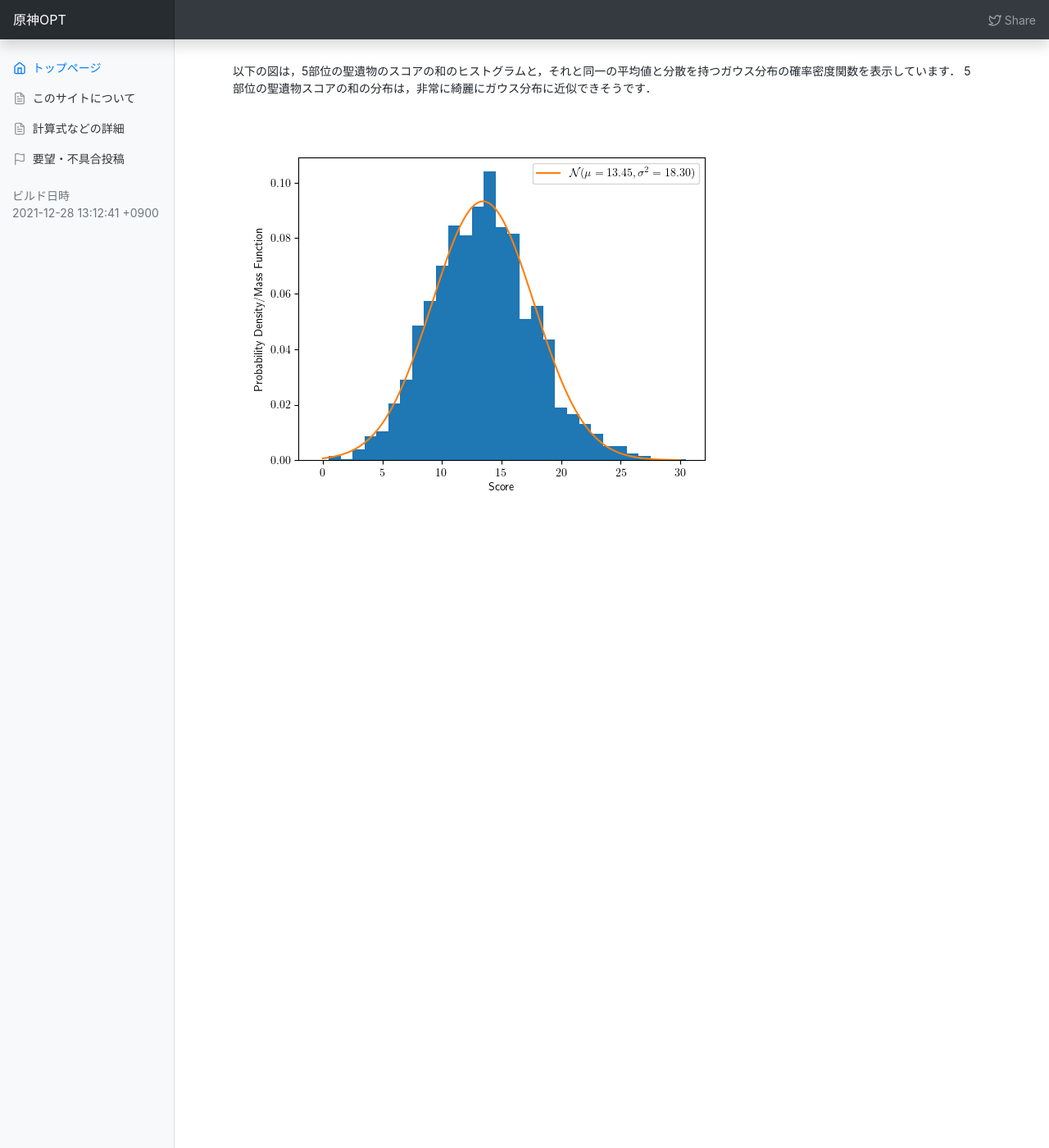
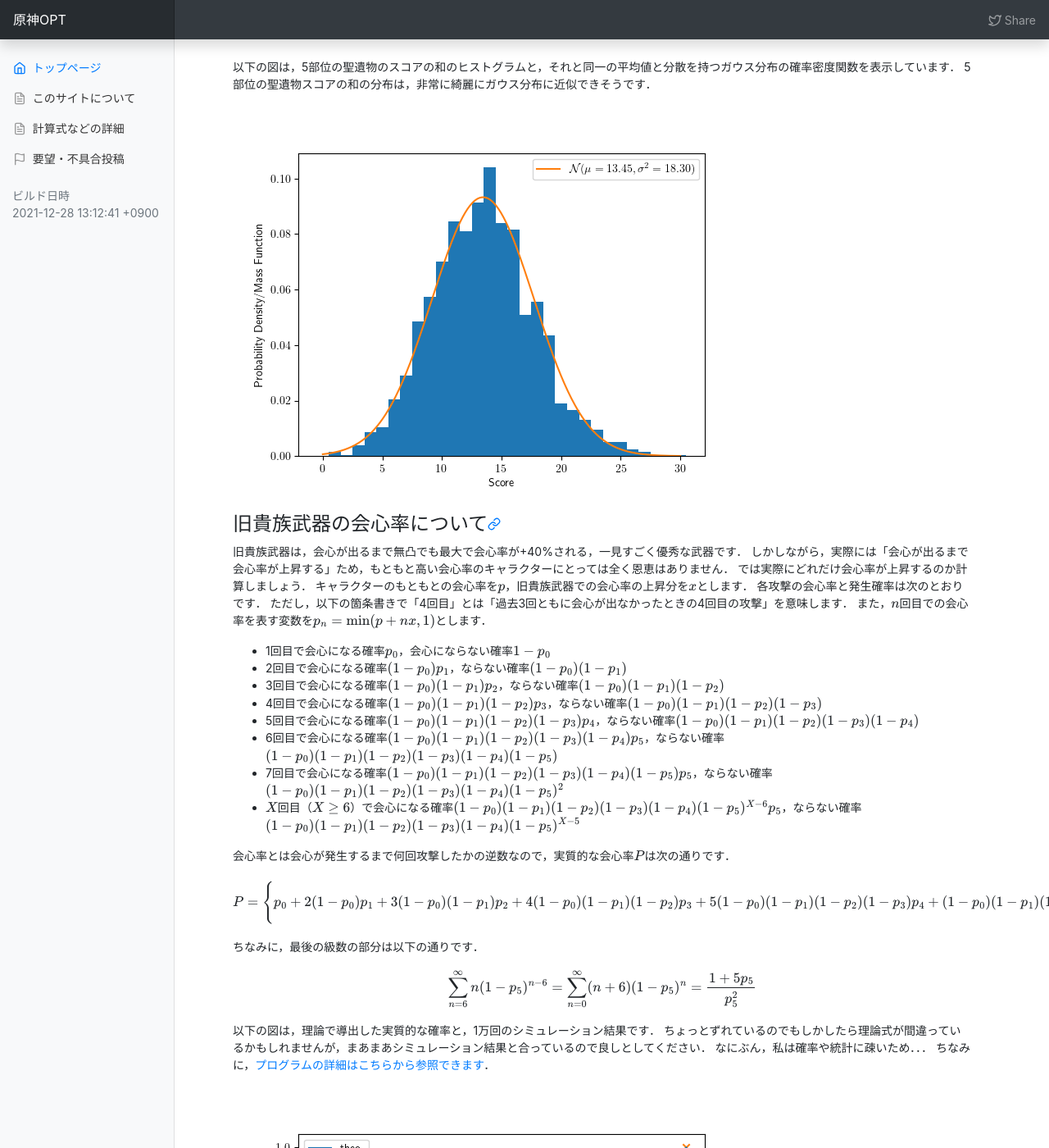
Before and after one commit to k3kaimu/genshinopt, a Jekyll site: the page built from docs/documents.md, in a window 1280 px wide and 1400 px high, scrolled down 6467 px. Shown: the whole window at 82% size. Built offline with Jekyll 4.4.1, drawn with Linux system fonts in a browser that asks for light colours; nearby versions of some CDN libraries; formulas are drawn with MathJax 3; before the commit the page ends 7097 px from its top, so only the background shows below that.

Commit message:
update docs

```diff
--- a/docs/documents.md
+++ b/docs/documents.md
@@ -341,7 +341,7 @@ $$
 サブステータスが非常に大きい場合には近似が成立しませんから，万能なスコアではありません．
 
 
-### 聖遺物の偏差値
+#### 聖遺物の偏差値
 
 聖遺物有効度や聖遺物スコアの確率分布がガウス分布に従うと仮定したとき，それぞれの値の偏差値を考えることができます．
 聖遺物有効度やスコアがガウス分布に従うかについて疑問を持つ方が多いと思いますが，ある一定の仮定をすることでガウス分布だと考えることができます．
@@ -379,3 +379,43 @@ $$
 
 
 ![Distribution of five artifacts score]({{ site.baseurl }}/program/artifact_dist/sum5a_artifact_score.png)
+
+
+
+#### 旧貴族武器の会心率について
+
+旧貴族武器は，会心が出るまで無凸でも最大で会心率が+40%される，一見すごく優秀な武器です．
+しかしながら，実際には「会心が出るまで会心率が上昇する」ため，もともと高い会心率のキャラクターにとっては全く恩恵はありません．
+では実際にどれだけ会心率が上昇するのか計算しましょう．
+キャラクターのもともとの会心率を$p$，旧貴族武器での会心率の上昇分を$x$とします．
+各攻撃の会心率と発生確率は次のとおりです．
+ただし，以下の箇条書きで「4回目」とは「過去3回ともに会心が出なかったときの4回目の攻撃」を意味します．
+また，$n$回目での会心率を表す変数を$p_n = \mathrm{min}(p+nx, 1)$とします．
+
++ 1回目で会心になる確率$p_0$，会心にならない確率$1-p_0$
++ 2回目で会心になる確率$(1-p_0)p_1$，ならない確率$(1-p_0)(1-p_1)$
++ 3回目で会心になる確率$(1-p_0)(1-p_1)p_2$，ならない確率$(1-p_0)(1-p_1)(1-p_2)$
++ 4回目で会心になる確率$(1-p_0)(1-p_1)(1-p_2)p_3$，ならない確率$(1-p_0)(1-p_1)(1-p_2)(1-p_3)$
++ 5回目で会心になる確率$(1-p_0)(1-p_1)(1-p_2)(1-p_3)p_4$，ならない確率$(1-p_0)(1-p_1)(1-p_2)(1-p_3)(1-p_4)$
++ 6回目で会心になる確率$(1-p_0)(1-p_1)(1-p_2)(1-p_3)(1-p_4)p_5$，ならない確率$(1-p_0)(1-p_1)(1-p_2)(1-p_3)(1-p_4)(1-p_5)$
++ 7回目で会心になる確率$(1-p_0)(1-p_1)(1-p_2)(1-p_3)(1-p_4)(1-p_5)p_5$，ならない確率$(1-p_0)(1-p_1)(1-p_2)(1-p_3)(1-p_4)(1-p_5)^2$
++ $X$回目（$X \geq 6$）で会心になる確率$(1-p_0)(1-p_1)(1-p_2)(1-p_3)(1-p_4)(1-p_5)^{X-6}p_5$，ならない確率$(1-p_0)(1-p_1)(1-p_2)(1-p_3)(1-p_4)(1-p_5)^{X-5}$
+
+会心率とは会心が発生するまで何回攻撃したかの逆数なので，実質的な会心率$P$は次の通りです．
+
+$$
+P = \left\{p_0 + 2(1-p_0)p_1 + 3(1-p_0)(1-p_1)p_2 + 4(1-p_0)(1-p_1)(1-p_2)p_3 + 5(1-p_0)(1-p_1)(1-p_2)(1-p_3)p_4 + (1-p_0)(1-p_1)(1-p_2)(1-p_3)(1-p_4)p_5\sum_{n=6}^{\infty} n(1-p_5)^{n-6} \right\}^{-1}
+$$
+
+ちなみに，最後の級数の部分は以下の通りです．
+
+$$
+\sum_{n=6}^{\infty} n(1-p_5)^{n-6} = \sum_{n=0}^{\infty} (n+6)(1-p_5)^{n} = \frac{1 + 5p_5}{p_5^2}
+$$
+
+以下の図は，理論で導出した実質的な確率と，1万回のシミュレーション結果です．
+ちょっとずれているのでもしかしたら理論式が間違っているかもしれませんが，まあまあシミュレーション結果と合っているので良しとしてください．
+なにぶん，私は確率や統計に疎いため．．．
+ちなみに，[プログラムの詳細はこちらから参照できます](https://github.com/k3kaimu/genshinopt/blob/master/program/royal_crtrate/theo_sim.py)．
+
+![CrtRate of Royal Weapons]({{ site.baseurl }}/program/royal_crtrate/theo_sim.png)
```
Also changed, not shown: program/royal_crtrate/theo_sim.png (added), 1 other file.
